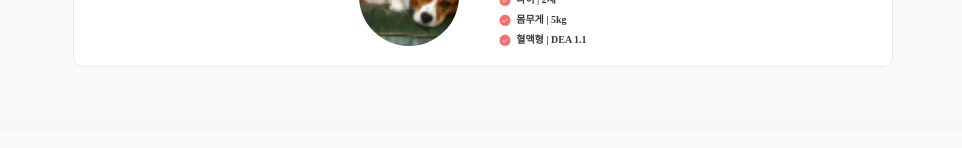
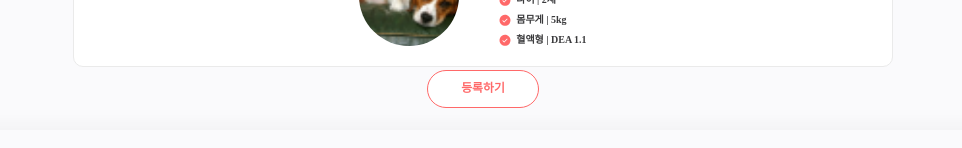
Before and after one commit to LikeLion-at-DGU/2024-hackathon-3-sharedog-frontend, a React (Vite) app: page /petinfo in a window 1280 px wide. Shown: the part 590-738 px from the top of the page, without its empty margins (157-1119 px from the left). Built offline with nearby package versions, Linux system fonts and the light colour scheme; no server answers.

Commit message:
Design: 펫 정보 페이지 추가 디자인

```diff
--- a/src/pages/myPage/PetInfo.jsx
+++ b/src/pages/myPage/PetInfo.jsx
@@ -3,13 +3,22 @@ import Header from "./header/Header";
 import React, { useState } from "react";
 // import dummyPetInfo from "../../data/dummyPetInfo";
 import PetInfoCard from "../../components/myPageComponent/PetInfoCard";
+import { useNavigate } from "react-router-dom"; // useNavigate 훅 가져오기
+import { PlusBtn } from "./Styled";
 
 const PetInfo = () => {
+  const navigate = useNavigate(); // useNavigate 훅 초기화
+
+  // Editbtn 클릭 핸들러
+  const handleRegisterClick = () => {
+    navigate("/PetRegister"); // petedit 경로로 이동
+  };
   return (
     <>
       <Wrapper>
         <Header title="반려견 정보" />
         <PetInfoCard></PetInfoCard>
+        <PlusBtn onClick={handleRegisterClick}>등록하기</PlusBtn>
       </Wrapper>
     </>
   );
--- a/src/pages/myPage/PetEdit.jsx
+++ b/src/pages/myPage/PetRegister.jsx
@@ -16,7 +16,7 @@ import InputDropDown from "../../components/myPageComponent/InputDropDown";
 import Select from "../../components/myPageComponent/Select";
 import React, { useState } from "react";
 
-const PetEdit = () => {
+const PetRegister = () => {
   // 선택된 성별을 상태로 관리
   const [selectedGender, setSelectedGender] = useState("");
 
@@ -70,4 +70,4 @@ const PetEdit = () => {
   );
 };
 
-export default PetEdit;
+export default PetRegister;
--- a/src/pages/myPage/Styled.jsx
+++ b/src/pages/myPage/Styled.jsx
@@ -207,6 +207,30 @@ export const CompleteBtn = styled.button`
   }
 `;
 
+export const PlusBtn = styled.button`
+  display: flex;
+  width: 112px;
+  padding: 11.868px 0px;
+  justify-content: center;
+  align-items: center;
+  border-radius: 22.252px;
+  border: 1px solid var(--Red-Red04, #ff6969);
+  background: #fff;
+  color: var(--Red-Red04, #ff6969);
+  text-align: center;
+  font-family: SUIT;
+  font-size: 11.868px;
+  font-style: normal;
+  font-weight: 700;
+  line-height: 100%; /* 11.868px */
+  letter-spacing: 0.012px;
+
+  &:hover {
+    background: var(--Red-Red04, #ff6969);
+    color: var(--Gray-White, #fff);
+  }
+`;
+
 // EditMyPageSVG: SVG 아이콘 컴포넌트 내보내기
 export {
   EditMyPageSVG,
--- a/src/pages/signupPage/Styled.jsx
+++ b/src/pages/signupPage/Styled.jsx
@@ -75,7 +75,7 @@ export const CautionBox = styled.div`
   align-items: center;
   width: 100%;
   border-radius: 10px;
-  background: rgba(255, 105, 105, 0.10);
+  background: rgba(255, 105, 105, 0.1);
   box-shadow: 0px 4px 4px 0px rgba(0, 0, 0, 0.05);
 `;
 
@@ -89,7 +89,7 @@ export const CautionField = styled.div`
 
 export const CautionTitle = styled.div`
   h1 {
-    color: var(--Gray-Gray03, #3A3A3C);
+    color: var(--Gray-Gray03, #3a3a3c);
     font-family: SUIT;
     font-size: 13px;
     font-style: normal;
@@ -114,12 +114,13 @@ export const ProfileImg = styled.div`
   display: flex;
   justify-content: center;
   align-items: center;
-  width: 16vw;  // 적절한 크기로 설정
+  width: 16vw; // 적절한 크기로 설정
   height: 16vw; // 적절한 크기로 설정
   border-radius: 50%;
   flex-shrink: 0;
   background: #eaeaec;
-  background-image: ${({ imageUrl }) => imageUrl ? `url(${imageUrl})` : 'none'};
+  background-image: ${({ imageUrl }) =>
+    imageUrl ? `url(${imageUrl})` : "none"};
   background-size: cover;
   background-position: center;
   overflow: hidden; // 이미지가 요소의 경계를 넘어가지 않도록
--- a/src/router.jsx
+++ b/src/router.jsx
@@ -10,6 +10,7 @@ import MyPageMain from "./pages/myPage/MyPageMain";
 import MyPageEdit from "./pages/myPage/MyPageEdit";
 import PetInfo from "./pages/myPage/PetInfo";
 import PetEdit from "./pages/myPage/PetEdit";
+import PetRegister from "./pages/myPage/PetRegister";
 import AccountManage from "./pages/myPage/AccountManage";
 import PostWrite from "./pages/postWritePage/PostWrite";
 import SignUp from "./pages/signupPage/SignUp";
@@ -33,6 +34,7 @@ const router = createBrowserRouter([
       { path: "/mypageedit", element: <MyPageEdit /> }, // 마이페이지 프로필 수정 화면
       { path: "/petinfo", element: <PetInfo /> }, // 반려견 프로필 수정 화면
       { path: "/petedit", element: <PetEdit /> }, // 반려견 프로필 수정 화면
+      { path: "/petregister", element: <PetRegister /> }, // 반려견 프로필 수정 화면
       { path: "/accountmanage", element: <AccountManage /> }, // 마이페이지 계정 관리 화면
       { path: "/postwrite", element: <PostWrite /> }, // 긴급헌혈에서 글쓰기 화면
       { path: "/signup", element: <SignUp /> }, //회원가입 화면
```
